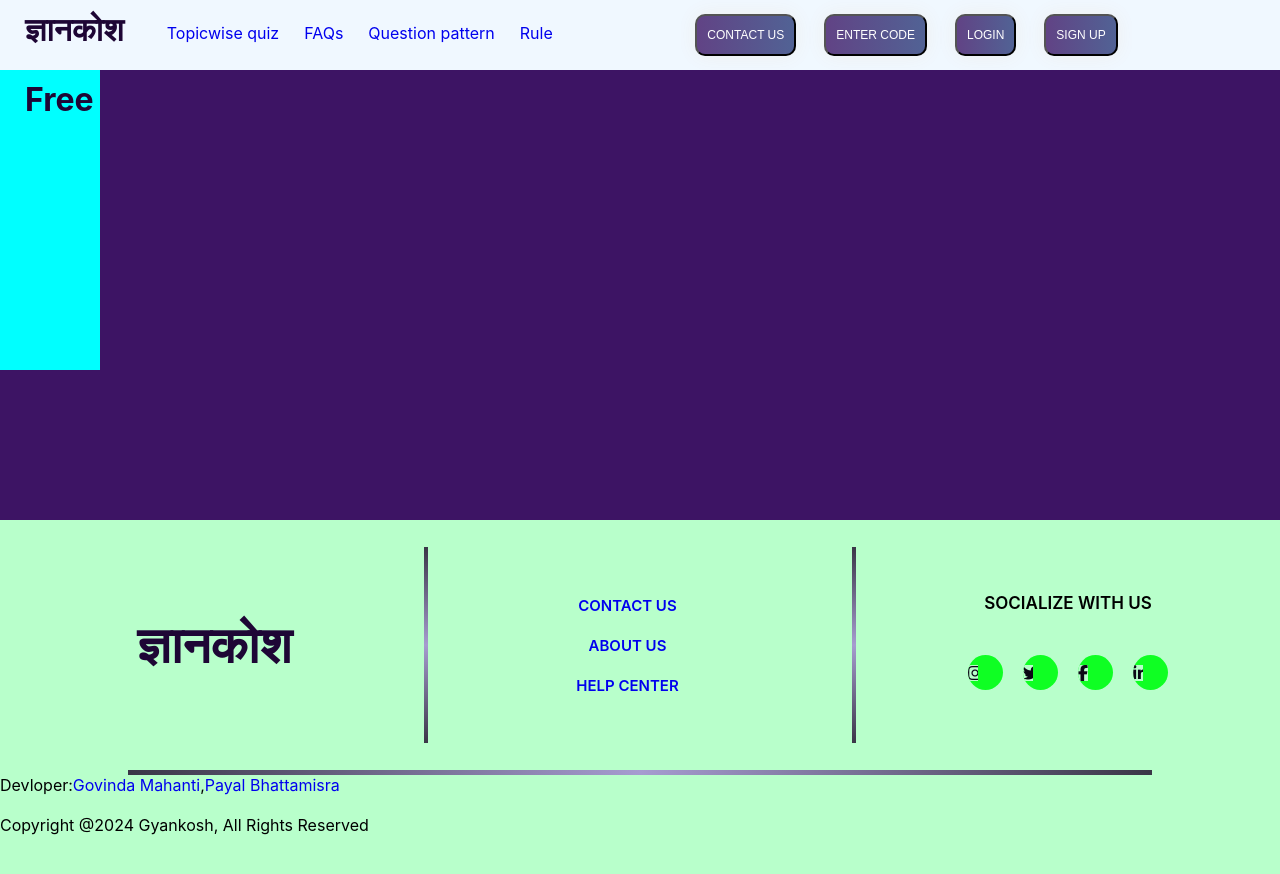
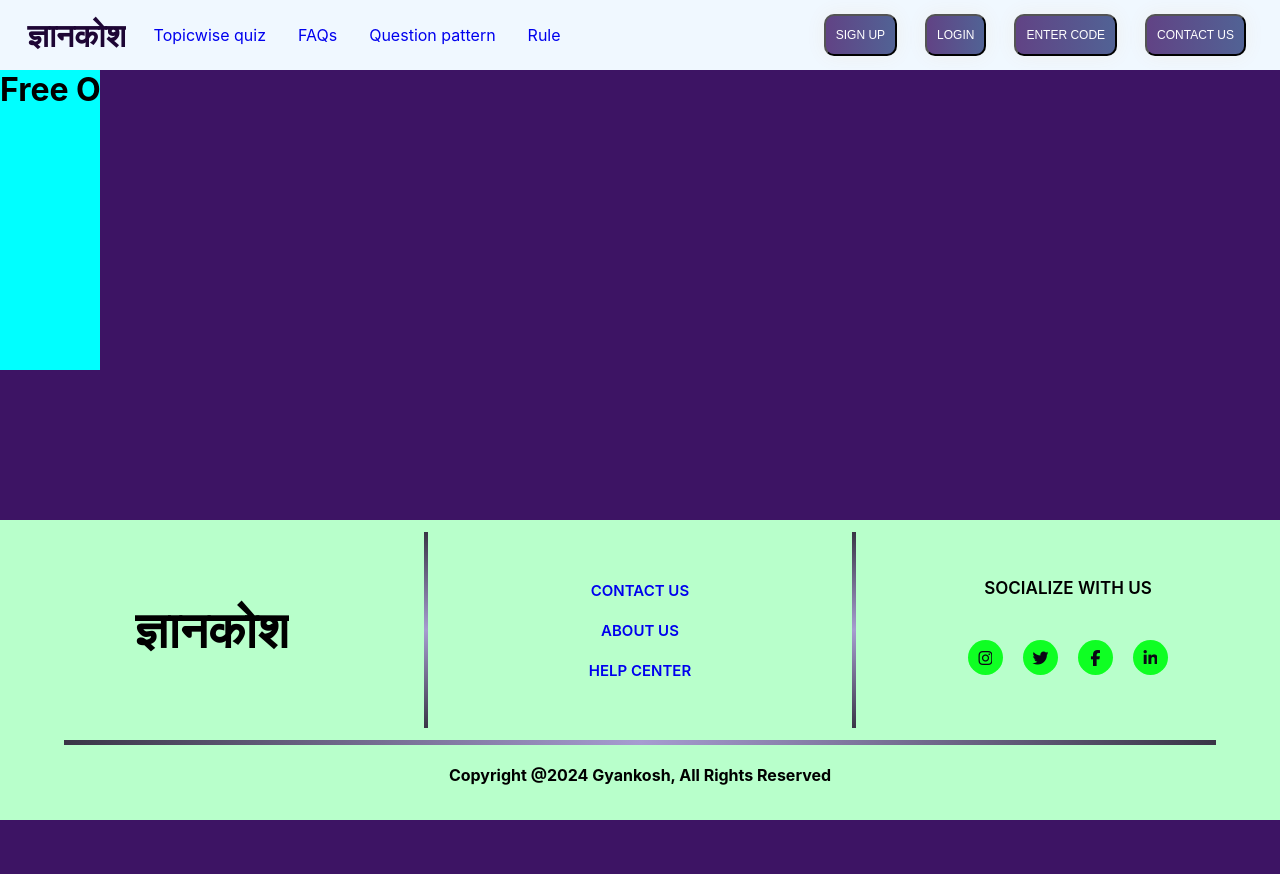
Before and after one commit to payalbhattamisra/Online_quiz, a React (Create React App) app in the folder quiz/: page / in a window 1280 px wide. Shown: the top 874 px of the page. After the commit the page ends 820 px from the top, so only its background shows below. Built offline with nearby package versions, Linux system fonts and the light colour scheme.

Commit message:
add nav and foot

```diff
--- a/quiz/src/Components/Footer/Footer.css
+++ b/quiz/src/Components/Footer/Footer.css
@@ -1,9 +1,9 @@
 .footer{
     background-color: #b8ffcb;
-    height: 400px;
+    height: 300px;
 }
 .info{
-    height: 250px;
+    height: 220px;
     display: flex;
     justify-content: space-evenly;
     align-items: center;
@@ -78,7 +78,7 @@
     width: 40px;
     height: 40px;
 }
-.sociaMedia>div>a{
+.socialMediaSite{
     width: 35px;
     height: 35px;
     background-color: #0fff23;
@@ -91,7 +91,7 @@
     transition: all .2s ease-in-out 0s;
 }
 .sociaMedia>div>a>i{
-    background-color: #b8ffcb;
+    background-color: #0fff23;
     color: #0B0715;
 }
 .sociaMedia>div>a:hover{
@@ -101,11 +101,25 @@
 }
 
 .horizontal{
-    width: 80%;
+    width: 90%;
     height: 5px;
     background-image: linear-gradient(to right, #3a3647,#A69CD0,#3a3647);
     margin: auto;
 }
 .dev{
+    width: fit-content;
     display: flex;
+    /* align-items: center; */
+    margin: auto;
 }
+/* .devName{
+    text-decoration: none;
+} */
+.copyR{
+    width: fit-content;
+    display: flex;
+    /* align-items: center; */
+    margin: auto;
+    margin-top: 20px;
+    font-weight: 700;
+}
--- a/quiz/src/Components/Footer/Footer.jsx
+++ b/quiz/src/Components/Footer/Footer.jsx
@@ -26,10 +26,10 @@ function Footer() {
           <div className='footerSocial'>
             <p>SOCIALIZE WITH US</p>
             <div className='sociaMedia'>
-              <div><a href="/"><i className="fa-brands fa-instagram"></i></a></div>
-              <div><a href="/"><i className="fa-brands fa-twitter "></i></a></div>
-              <div><a href="/"><i className="fa-brands fa-facebook-f"></i></a></div>
-              <div><a href="/"><i className="fa-brands fa-linkedin-in"></i></a></div>
+              <div><a className='socialMediaSite' href="/"><i className="fa-brands fa-instagram"></i></a></div>
+              <div><a className='socialMediaSite' href="/"><i className="fa-brands fa-twitter "></i></a></div>
+              <div><a className='socialMediaSite' href="/"><i className="fa-brands fa-facebook-f"></i></a></div>
+              <div><a className='socialMediaSite' href="/"><i className="fa-brands fa-linkedin-in"></i></a></div>
             </div>
           </div>
 
@@ -38,12 +38,12 @@ function Footer() {
         <div className="horizontal"></div>
 
 
-        <div className="dev">
+        {/* <div className="dev">
           <div>Devloper:</div>
-        <div><a href="/"><p>Govinda Mahanti</p></a></div>
+        <div><a className='devName' href="/"><p>Govinda Mahanti</p></a></div>
         <div>, </div>
-        <div><a href="/"><p>Payal Bhattamisra</p></a></div>
-        </div>
+        <div><a className='devName' href="/"><p>Payal Bhattamisra</p></a></div>
+        </div> */}
 
 
 
--- a/quiz/src/Components/Navbar/Navbar.css
+++ b/quiz/src/Components/Navbar/Navbar.css
@@ -3,21 +3,29 @@
     background-color: aliceblue;
     display: flex;
 }
-h1{
+.logo{
+    width: 12%;
     color:rgb(30, 6, 53);
-    padding:10px 20px 10px 25px;
+    display: flex;
+    align-items: center;
+    justify-content: center;
 }
 .space{
-    width:42vw;
-    /* background-color: aquamarine; */
-    padding:23px;
+    width:38%;
+    display: flex;
+    flex-direction: row;
+    align-items: center;
+    gap: 32px;
 }
- a{
+.options{
     text-decoration: none;
-    padding-right: 25px;
  }
 .btn{
+    width: 50%;
     display: flex;
+    flex-direction: row-reverse;
+    padding-right: 20px;
+
 }
 
 .btn-grad,button {
--- a/quiz/src/Components/Navbar/Navbar.jsx
+++ b/quiz/src/Components/Navbar/Navbar.jsx
@@ -4,13 +4,13 @@ function Navbar() {
   return (
     <div className='nav'>
     <div className="logo">
-      <h1>ज्ञानकोश</h1>
+      <h1 className='navbarName'>ज्ञानकोश</h1>
       </div>
       <div className="space">
-        <a id="topic"href="/">Topicwise quiz</a>
-       <a  id="rule"href="/">FAQs</a>
-       <a id="question_pattern"href="/">Question pattern</a>
-       <a id="faqs" href="/">Rule</a>
+       <a className='options' id="topic"href="/">Topicwise quiz</a>
+       <a className='options'  id="rule"href="/">FAQs</a>
+       <a className='options' id="question_pattern"href="/">Question pattern</a>
+       <a className='options' id="faqs" href="/">Rule</a>
       </div>
       <div className="btn">
         <button>Contact us</button>
```
